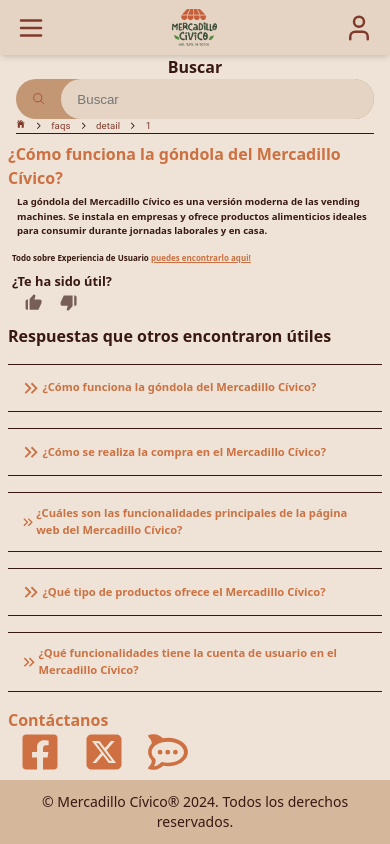
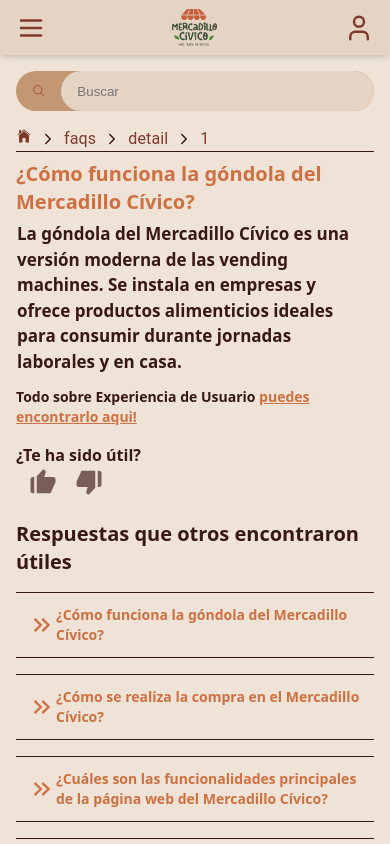
Before and after one commit to MercadilloCivico/MercadilloCivico, a React (Vite) app in the folder front/: page /faqs/detail/1 in a window 390 px wide. Shown: the top 844 px of the page. Built offline with nearby package versions, Linux system fonts and the light colour scheme; no server answers.

Commit message:
style: :lipstick: cambios visuales en las faqs
cambios para que se vea mejor en pantallas chicas y que el footer quede siempre en el borde de abajo

```diff
--- a/front/src/components/CardCategoryFaqs/CardCategoryFaqs.jsx
+++ b/front/src/components/CardCategoryFaqs/CardCategoryFaqs.jsx
@@ -9,16 +9,16 @@
   };
 
   return (
-    <div className='custom-border-b mt-2 mx-4 pb-2'>
+    <div className='custom-border-b mt-2 mx-2 pb-2'>
       <div className='flex items-start text-start'>
         <Link to={`/faqs/detail/${id}`}>
-          <span className='text-[.7em] sm:text-[1em] md:text-[1.2em] lg:text-[1.5em] text-tuscany-950 hover:text-tuscany-500 cursor-pointer font-bold'>
+          <span className='text-tuscany-950 hover:text-tuscany-500 cursor-pointer font-bold'>
             {pregunta}
           </span>
         </Link>
       </div>
-      <div className='mx-2 sm:mx-4 md:mx-6 flex items-start text-start'>
-        <span className='text-[.6em] sm:text-[.8em] font-semibold md:text-[1em] lg:text-[1.2em] text-tuscany-950 text-opacity-80'>
+      <div className=' flex items-start text-start'>
+        <span className=' text-tuscany-950 text-opacity-80'>
           {shortenText(respuesta, 100)}
           {respuesta.length > 100 && (
             <Link to={`/faqs/detail/${id}`}>
--- a/front/src/components/CardFaqsMini/CardFaqsMini.jsx
+++ b/front/src/components/CardFaqsMini/CardFaqsMini.jsx
@@ -5,14 +5,12 @@
   return (
     <div className='my-4 mx-2 flex flex-row items-center bg-pearl-bush-200 hover:bg-pearl-bush-300 active:bg-pearl-bush-400 transition justify-between p-3 text-[#2F2D2C] cursor-pointer font-semibold rounded-md'>
       <div className='flex flex-row items-center'>
-        {<IconComponent className='text-tuscany-950 text-[.9em] sm:text-[1em] md:text-[1.2em]' />}
+        {<IconComponent className='text-tuscany-950 text-[1.2em]' />}
         <Link to={`/faqs/${encodeURIComponent(categoria)}`}>
-          <span className='ml-2 font-bold text-[.6em] sm:text-[.8em] md:text-[1em] text-tuscany-950'>
-            {categoria}
-          </span>
+          <span className='ml-2 font-bold text-tuscany-950'>{categoria}</span>
         </Link>
       </div>
-      <MdOutlineArrowForwardIos className='text-tuscany-950 text-[.9em] sm:text-[1em] md:text-[1.2em]' />
+      <MdOutlineArrowForwardIos className='text-tuscany-950' />
     </div>
   );
 };
--- a/front/src/components/CustomBreadcrumbs/CustomBreadcrumbs.jsx
+++ b/front/src/components/CustomBreadcrumbs/CustomBreadcrumbs.jsx
@@ -8,7 +8,7 @@
 
   return (
     <Breadcrumbs
-      className='text-[.6em] sm:text-[.9em] md:text-[1.1em]'
+      className=''
       separator={<IoIosArrowForward className='text-tuscany-950' />}
       aria-label='breadcrumb'>
       <Link to='/'>
--- a/front/src/components/FaqBar/FaqBar.jsx
+++ b/front/src/components/FaqBar/FaqBar.jsx
@@ -26,19 +26,19 @@
   return (
     <div className='mx-2 flex items-center justify-between p-1 bg-pearl-bush-300 rounded-md'>
       <button
-        className='p-1 mx-1 text-tuscany-950 flex items-center justify-center bg-pearl-bush-200 hover:bg-pearl-bush-400 shadow-md border-none rounded-full cursor-pointer'
+        className='p-1 mx-1 w-[30px] h-[30px] text-tuscany-950 flex items-center justify-center bg-pearl-bush-200 hover:bg-pearl-bush-400 active:bg-pearl-bush-500 active:text-pearl-bush-100 transition shadow-md border-none rounded-lg cursor-pointer'
         onClick={handlePrevQuestion}>
         <FiChevronLeft />
       </button>
       <div className='flex-1 mx-1 text-start'>
         <Link to={`/faqs/detail/${questions[currentQuestionIndex].id}`}>
-          <p className='text-[.6em] sm:text-[.7em] md:text-[.9em] text-tuscany-800 hover:text-tuscany-950 font-semibold cursor-pointer mb-2'>
+          <p className='text-tuscany-800 hover:text-tuscany-950 font-semibold cursor-pointer mb-2'>
             {questions[currentQuestionIndex].pregunta}
           </p>
         </Link>
       </div>
       <button
-        className='p-1 mx-1 text-tuscany-950 flex items-center justify-center bg-pearl-bush-200 hover:bg-pearl-bush-400 shadow-md border-none rounded-full cursor-pointer'
+        className='p-1 mx-1 w-[30px] h-[30px] text-tuscany-950 flex items-center justify-center bg-pearl-bush-200 hover:bg-pearl-bush-400 transition active:bg-pearl-bush-500 active:text-pearl-bush-100 shadow-md border-none rounded-lg cursor-pointer'
         onClick={handleNextQuestion}>
         <FiChevronRight />
       </button>
--- a/front/src/components/FaqFeedback/FaqFeedback.jsx
+++ b/front/src/components/FaqFeedback/FaqFeedback.jsx
@@ -22,14 +22,12 @@
 
   return (
     <div>
-      <div className='flex flex-col items-start mx-3 my-1 text-start  font-bold'>
-        <span className='text-tuscany-950 text-[.8em] sm:text-[1em] md:text-[1.3em] lg:text-[1.5em]'>
-          ¿Te ha sido útil?
-        </span>
+      <div className='flex flex-col items-start m-4 text-start font-bold'>
+        <span className='text-tuscany-950 '>¿Te ha sido útil?</span>
         {isFeedbackSubmitted ? (
           <span className='text-tuscany-950 text-[.8em]'>¡Gracias por tu comentario!</span>
         ) : (
-          <ul className='mx-1 flex text-[1.2em] sm:text-[1.5em] md:text-[1.7em] lg:text-[2em] text-tuscany-950 text-opacity-65'>
+          <ul className='mx-1 flex text-3xl text-tuscany-950 text-opacity-65'>
             <li
               className='mx-2 hover:text-tuscany-950 cursor-pointer'
               onClick={() => handleFeedback('like')}>
@@ -45,7 +43,7 @@
       </div>
       <div>
         <Modal isOpen={isModalOpen} onRequestClose={() => setModalOpen(false)}>
-          <div className='flex flex-col justify-start items-center text-start text-tuscany-950 text-[.6em] sm:text-[.8em] md:text-[1em]'>
+          <div className='flex flex-col justify-start items-center text-start text-tuscany-950'>
             <h3>¡Gracias por tu comentario!</h3>
             <ul>
               <li className='my-1'>
--- a/front/src/components/MiniUtilsFaqs/MiniUtilsFaqs.jsx
+++ b/front/src/components/MiniUtilsFaqs/MiniUtilsFaqs.jsx
@@ -10,16 +10,16 @@
   const top5FaqsByLikes = sortedFaqsByLikes.slice(0, 5);
 
   return (
-    <div className='mx-2 lg:hidden'>
-      <span className='flex justify-start text-start text-[1em] md:text-[1.5em] text-tuscany-950 font-bold'>
+    <div className='mx-4 lg:hidden '>
+      <span className='flex justify-start text-start text-xl text-tuscany-950 font-bold mt-4'>
         Respuestas que otros encontraron útiles
       </span>
       {top5FaqsByLikes?.map((faq) => (
         <Link
           key={faq.id}
           to={`/faqs/detail/${faq.id}`}
-          className='my-4 flex flex-row items-center justify-start p-3 text-tuscany-500 cursor-pointer text-[.7em] font-semibold text-start hover:text-tuscany-950 custom-border-y'>
-          <MdKeyboardDoubleArrowRight className='text-[2em]' />
+          className='my-4 flex flex-row items-center justify-start p-3 text-tuscany-500 cursor-pointer text-sm font-semibold text-start hover:text-tuscany-950 custom-border-y'>
+          <MdKeyboardDoubleArrowRight className='text-[2em] flex-shrink-0' />
           <span className='font-bold'>{faq.pregunta}</span>
         </Link>
       ))}
--- a/front/src/components/TopFaqs/TopFaqs.jsx
+++ b/front/src/components/TopFaqs/TopFaqs.jsx
@@ -28,13 +28,11 @@
 
   return (
     <div>
-      <div className='mb-1 mx-4 custom-border-b lg:border-none'>
-        <span className='flex justify-start text-tuscany-950 text-[1em] font-bold'>
-          Dudas más frecuentes
-        </span>
+      <div className='mb-1 mt-2 mx-4 custom-border-b lg:border-none'>
+        <span className='flex justify-start text-tuscany-950 font-bold'>Dudas más frecuentes</span>
       </div>
       <div className='lg:m-4 lg:p-2 lg:flex lg:flex-row lg:custom-border'>
-        <ul className='mb-4 mx-4 flex flex-1 flex-col lg:flex-row lg:justify-between text-start text-[.7em] md:text-[.9em] lg:text-[1em] text-tuscany-500'>
+        <ul className='mb-4 mx-4 flex flex-1 flex-col lg:flex-row lg:justify-between text-start text-tuscany-500'>
           {topFaqs?.map((faq) => (
             <li key={faq.id} className='my-1 lg:my-0 lg:w-[30%] lg:max-w-[300px] text-start'>
               <Link to={`/faqs/detail/${faq.id}`}>
--- a/front/src/views/CategoryFaqs/CategoryFaqs.jsx
+++ b/front/src/views/CategoryFaqs/CategoryFaqs.jsx
@@ -20,20 +20,16 @@
   const paginatedFaqs = objCategory.faqs.slice(startIndex, endIndex);
 
   return (
+    <div className='min-h-[calc(100vh-55px)] flex flex-col'>
       <div>
-      <div>
-        <span className='text-tuscany-950 font-semibold text-[1em] sm:text-[1.3em] md:text-[1.5em]'>
-          Buscar
-        </span>
+        <div className='my-4'>
           <SearchBarFaq />
         </div>
         <div className='mb-4 mx-4 custom-border-b'>
           <CustomBreadcrumbs />
         </div>
-      <div className='mx-2 flex items-start'>
-        <span className='text-[1em] md:text-[1.2em] lg:text-[1.5em] text-tuscany-500 font-bold'>
-          {objCategory.categoria}
-        </span>
+        <div className='mx-4 flex items-start'>
+          <span className='text-xl text-tuscany-500 font-bold'>{objCategory.categoria}</span>
         </div>
         <CardsCategoryFaqs objCategory={{ ...objCategory, faqs: paginatedFaqs }} />
         <div className='flex justify-end'>
@@ -44,6 +40,8 @@
           />
         </div>
         <ContactFooter />
+      </div>
+
       <Footer />
     </div>
   );
--- a/front/src/views/DetailFaq/DetailFaq.jsx
+++ b/front/src/views/DetailFaq/DetailFaq.jsx
@@ -17,27 +17,23 @@
   }, null);
 
   return (
+    <div className='min-h-[calc(100vh-55px)] flex flex-col'>
       <div>
-      <div>
-        <span className='text-tuscany-950 font-semibold text-[1em] sm:text-[1.3em] md:text-[1.5em]'>
-          Buscar
-        </span>
+        <div className='my-4'>
           <SearchBarFaq />
         </div>
         <div className='mb-2 mx-4 custom-border-b'>
           <CustomBreadcrumbs />
         </div>
-      <div className='flex items-start mx-2 text-start'>
-        <span className='text-tuscany-500 text-[1em] sm:text-[1.2em] md:text-[1.5em] lg:text-[1.8em] font-bold'>
-          {selectedFaq.pregunta}
-        </span>
+        <div className='flex items-start px-4 text-start'>
+          <span className='text-tuscany-500  text-xl font-bold'>{selectedFaq.pregunta}</span>
         </div>
-      <div className='flex items-start mx-3 text-start'>
-        <p className='text-tuscany-950 text-start text-[.6em] sm:text-[.7em] md:text-[.9em] lg:text-[1em] font-semibold'>
+        <div className='flex items-start px-3 text-start'>
+          <p className='text-tuscany-950 text-start font-semibold max-w-[900px]'>
             {selectedFaq.respuesta}
           </p>
         </div>
-      <div className='mx-3 my-2 flex text-start items-start text-[.5em] sm:text-[.6em] md:text-[.7em] lg:text-[.9em] font-semibold '>
+        <div className='mx-4 my-2 flex text-start items-start text-sm font-semibold '>
           <Link
             to={`/faqs/${encodeURIComponent(selectedFaq.categoria)}`}
             className='text-tuscany-950 cursor-default'>
@@ -55,6 +51,8 @@
           <LargeUtilsFaqs />
         </div>
         <ContactFooter />
+      </div>
+
       <Footer />
     </div>
   );
--- a/front/src/views/Faqs/Faqs.jsx
+++ b/front/src/views/Faqs/Faqs.jsx
@@ -10,11 +10,9 @@
 
 const Faqs = () => {
   return (
+    <div className='min-h-[calc(100vh-55px)] flex flex-col'>
       <div>
-      <div>
-        <span className='text-tuscany-950 font-semibold text-[1em] sm:text-[1.3em] md:text-[1.5em]'>
-          Buscar
-        </span>
+        <div className='my-4'>
           <SearchBarFaq />
         </div>
         <div className='mb-4 mx-4 custom-border-b'>
@@ -40,6 +38,8 @@
           ))}
         </div>
         <ContactFooter />
+      </div>
+
       <Footer />
     </div>
   );
--- a/front/src/views/Landing/Landing.jsx
+++ b/front/src/views/Landing/Landing.jsx
@@ -29,9 +29,9 @@
 
       <div
         className={
-          "py-[30px] px-[10px] mt-[150px] mb-[150px] relative flex flex-col place-items-center flex-wrap after:absolute after:inset-0 after:z-[-1] after:skew-y-2 after:content-[''] after:bg-gradient-to-r after:from-pearl-bush-300 after:to-hippie-green-300"
+          "py-[30px] mt-[150px] mb-[150px] relative flex flex-col place-items-center flex-wrap after:absolute after:inset-0 after:z-[-1] after:skew-y-2 after:content-[''] after:bg-gradient-to-r after:from-pearl-bush-300 after:to-hippie-green-300"
         }>
-        <h2 className='text-pearl-bush-950 text-3xl mb-2'>Un Impacto Positivo en Tu Equipo</h2>
+        <h2 className='text-pearl-bush-950 text-3xl mb-2 px-4'>Un Impacto Positivo en Tu Equipo</h2>
         <p className='text-pearl-bush-950 m-auto my-5 max-w-[600px] text-xl px-4 '>
           Descubre cómo Mercadillo Cívico puede mejorar el bienestar de tu equipo, optimizar su
           tiempo y reforzar una cultura de trabajo saludable y sostenible. Únete a nosotros en esta
@@ -49,9 +49,11 @@
 
       <div
         className={
-          "py-[30px] px-[10px] my-[150px] relative flex flex-col place-items-center flex-wrap after:absolute after:inset-0 after:z-[-1] after:skew-y-2 after:content-[''] after:bg-gradient-to-r after:from-pearl-bush-300 after:to-hippie-green-300"
+          "py-[30px] my-[150px] relative flex flex-col place-items-center flex-wrap after:absolute after:inset-0 after:z-[-1] after:skew-y-2 after:content-[''] after:bg-gradient-to-r after:from-pearl-bush-300 after:to-hippie-green-300"
         }>
-        <h2 className='text-pearl-bush-950 text-3xl mb-2'>Beneficios que Marcan la Diferencia</h2>
+        <h2 className='text-pearl-bush-950 text-3xl mb-2 px-4'>
+          Beneficios que Marcan la Diferencia
+        </h2>
         <p className='text-pearl-bush-950 m-auto my-5 max-w-[600px] text-xl px-4'>
           Con Mercadillo Cívico, tu empresa puede ofrecer una solución práctica y atractiva para
           mejorar la calidad de vida en el trabajo. Es hora de llevar el bienestar a otro nivel.
```
Lines whose indentation alone changed are shown as unchanged.
